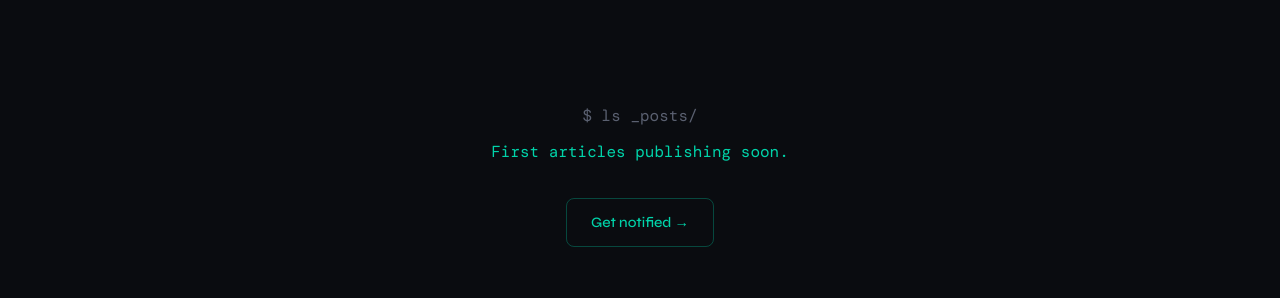
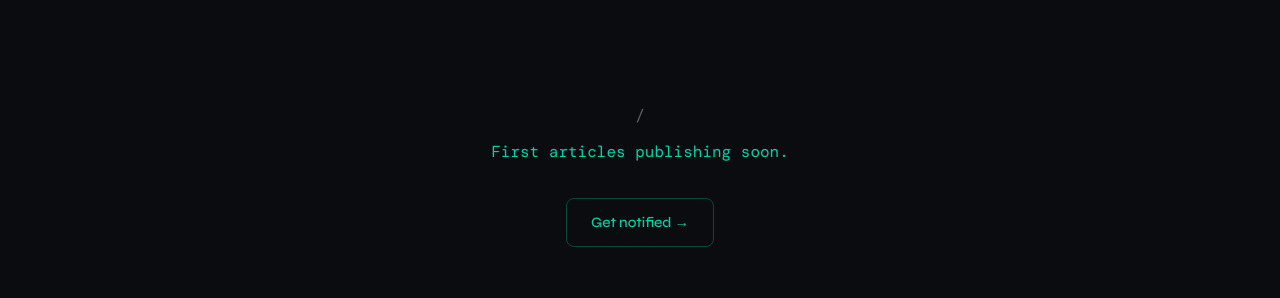
Before and after one commit to amritesh-sec/amritesh-sec.github.io, a Jekyll site: the page built from blog/index.html, in a window 1280 px wide and 1302 px high. Shown: the part 436-734 px from the top of the window. Built offline with Jekyll 4.4.1, drawn with Linux system fonts in a browser that asks for light colours; some web fonts are replaced; the list of posts is cut into pages by our own code.

Commit message:
Update index.html

```diff
--- a/blog/index.html
+++ b/blog/index.html
@@ -47,7 +47,7 @@ permalink: /blog/
     </div>
     {% else %}
     <div style="text-align:center;padding:4rem 0;">
-      <p style="font-family:var(--font-mono);color:var(--text-3);">$ ls _posts/</p>
+      <p style="font-family:var(--font-mono);color:var(--text-3);"> <!-- $ ls _posts-->/</p>
       <p style="font-family:var(--font-mono);color:var(--accent);margin-top:0.5rem;">First articles publishing soon.</p>
       <a href="/contact/" class="btn-outline" style="display:inline-flex;margin-top:2rem;">Get notified →</a>
     </div>
```
